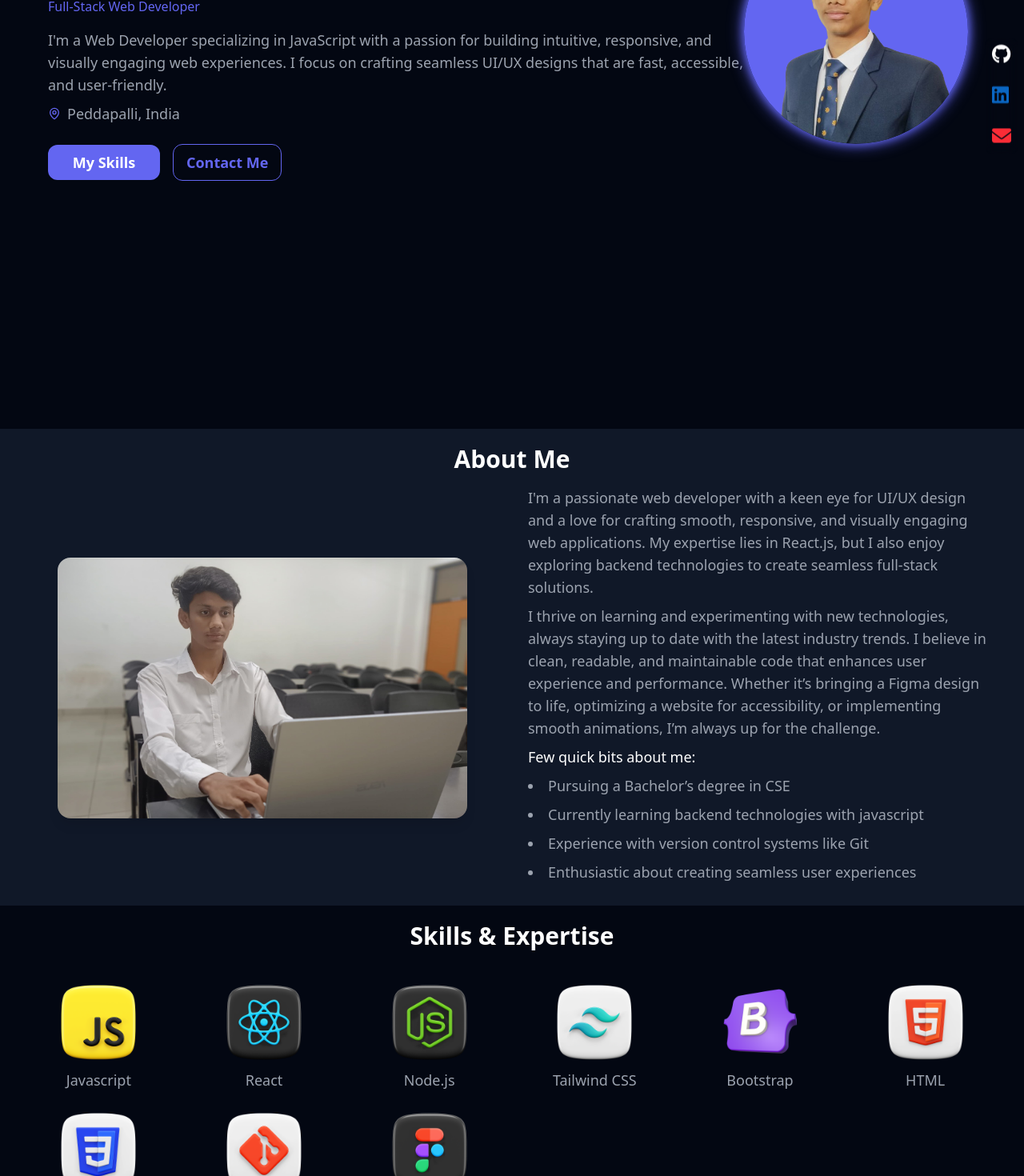
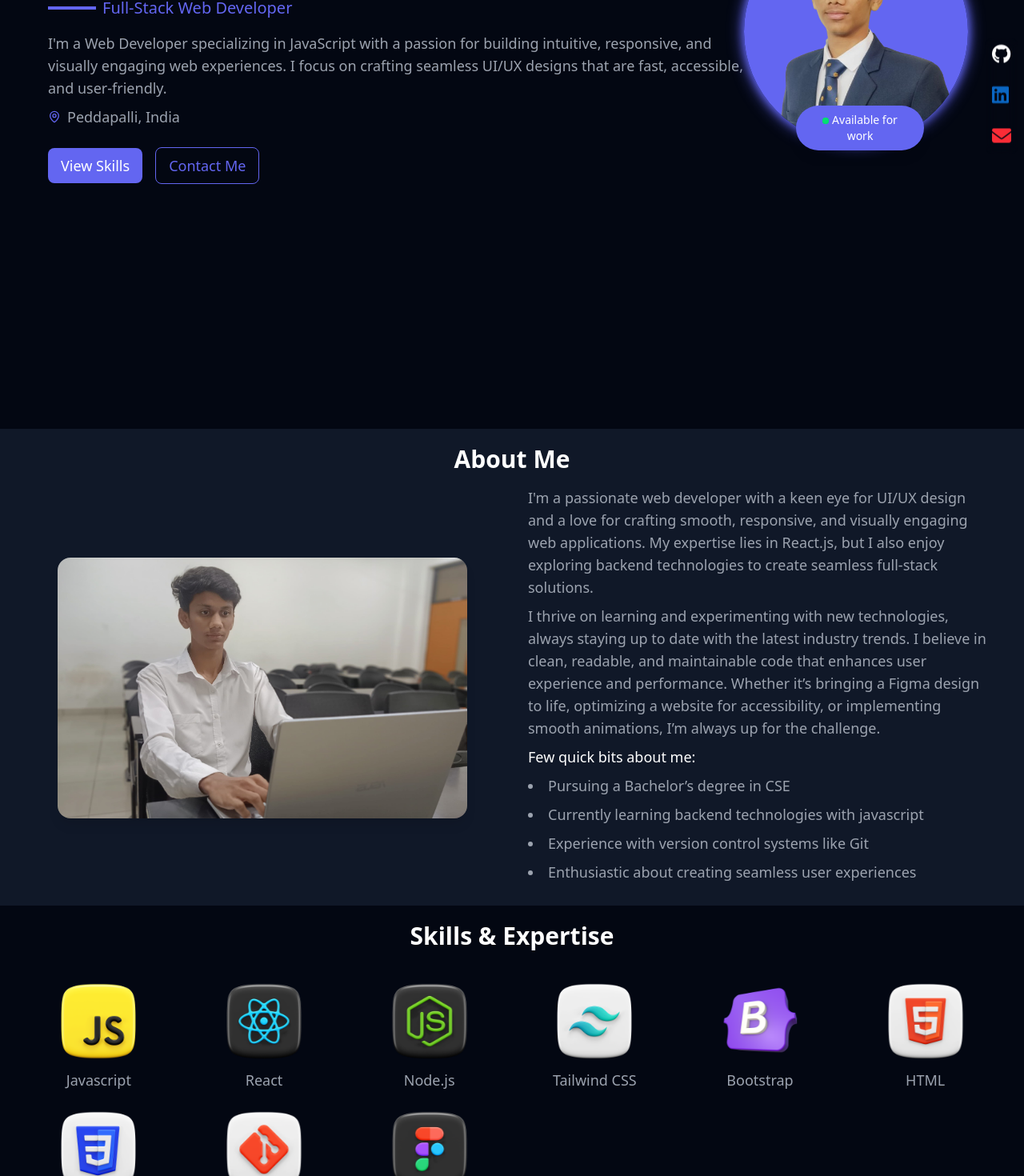
Before and after one commit to olapuajay/portfolio, a React (Vite) app: page / in a window 1280 px wide. Shown: the part 280-1750 px from the top of the page at 80% size. Built offline with nearby package versions, Linux system fonts and the light colour scheme.

Commit message:
Enhance Contact, Home, and Skills components with improved styling and animations

```diff
--- a/src/components/Contact.jsx
+++ b/src/components/Contact.jsx
@@ -25,18 +25,18 @@ function Contact({email, socialLinks}) {
           <p className='text-[var(--secondary-text-color)] text-center text-sm md:text-lg mt-2' data-aos="fade-up">
             You can also find me on these platforms
           </p>
-          <div className='flex justify-center items-center gap-4 mt-4 md:mt-6'>
+          <div className='flex justify-center items-center gap-4 mt-2 md:mt-4'>
             <a href={socialLinks.find(link => link.name === 'github').url} target='_blank' rel='noreferrer noopener'>
-              <i className='fab fa-github text-3xl lg:text-[var(--secondary-text-color)] text-[var(--text-color)] hover:text-[var(--hover-color)] hover:scale-110 duration-300 cursor-pointer'></i>
+              <i className='fab fa-github md:text-3xl text-2xl lg:text-[var(--secondary-text-color)] text-[var(--text-color)] hover:text-[var(--hover-color)] hover:scale-110 duration-300 cursor-pointer'></i>
             </a>
             <a href={socialLinks.find(link => link.name === 'linkedin').url} target='_blank' rel='noreferrer noopener'>
-              <i className='fab fa-linkedin text-3xl lg:text-[var(--secondary-text-color)] text-[#0A66C2] hover:text-[#0A66C2] hover:scale-110 duration-300 cursor-pointer'></i>
+              <i className='fab fa-linkedin md:text-3xl text-2xl lg:text-[var(--secondary-text-color)] text-[#0A66C2] hover:text-[#0A66C2] hover:scale-110 duration-300 cursor-pointer'></i>
             </a>
             <a href={socialLinks.find(link => link.name === 'leetcode').url} target='_blank' rel='noreferrer noopener'>
-              <i className='fas fa-code text-3xl lg:text-[var(--secondary-text-color)] text-[#F89F1B] hover:text-[#F89F1B] hover:scale-110 duration-300 cursor-pointer'></i>
+              <i className='fas fa-code md:text-3xl text-2xl lg:text-[var(--secondary-text-color)] text-[#F89F1B] hover:text-[#F89F1B] hover:scale-110 duration-300 cursor-pointer'></i>
             </a>
             <a href={socialLinks.find(link => link.name === 'figma').url} target='_blank' rel='noreferrer noopener'>
-              <i className='fab fa-figma text-3xl lg:text-[var(--secondary-text-color)] text-red-800 hover:text-red-600 hover:scale-110 duration-300 cursor-pointer'></i>
+              <i className='fab fa-figma md:text-3xl text-2xl lg:text-[var(--secondary-text-color)] text-red-800 hover:text-red-600 hover:scale-110 duration-300 cursor-pointer'></i>
             </a>
           </div>
         </div>
--- a/src/components/Home.jsx
+++ b/src/components/Home.jsx
@@ -3,19 +3,23 @@ import React, { useState } from 'react'
 import { motion } from 'framer-motion'
 import Profile_sm from '../assets/portfolio-profile.png'
 import Profile from '../assets/pf_profile.png'
-import { MapPin } from 'lucide-react'
+import { MapPin, MoveRight } from 'lucide-react'
 
 function Home({ name, designation, description, location }) {
   const [isProfileLoaded, setIsProfileLoaded] = useState(false)
+
   return (
     <section id='home' className='relative flex flex-col-reverse md:flex-row w-full justify-center md:items-start items-center px-8 pb-10 md:p-15 md:h-[calc(100vh-4rem)] mt-20' data-aos='fade-in'>
       <div className='md:w-3/4 lg:pt-20 md:pt-10' data-aos='fade-right'>
         <h1 className='text-3xl md:text-4xl lg:text-5xl font-bold text-[var(--text-color)]'>
           {name}
         </h1>
-        <p className='mt-2 text-start text-[#6366F1]'>
-          {designation}
-        </p>
+        <div className='flex items-center gap-2 mt-2'>
+          <div className='bg-[#6366F1] md:h-1 md:w-15 h-0.5 w-10'></div>
+          <p className='text-start text-[#6366F1] md:text-xl text-lg'>
+            {designation}
+          </p>
+        </div>
         <p className='text-[var(--secondary-text-color)] text-sm md:text-lg mt-2 md:mt-4'>
           {description}
         </p>
@@ -24,15 +28,15 @@ function Home({ name, designation, description, location }) {
           {location}
         </p>
         <div className='flex justify-items-start space-x-4 items-center mt-4 md:mt-6' data-aos='fade-up'>
-          <button className='bg-[#6366F1] py-2 px-4 rounded-xl text-white text-center font-semibold hover:bg-[#637bf1] duration-300 min-w-35 md:text-lg text-sm cursor-pointer'>
-            <a href="#skills">My Skills</a>
+          <button className='bg-[#6366F1] py-2 px-4 rounded-lg text-white text-center font-normal hover:bg-[#637bf1] duration-300 md:text-lg text-sm cursor-pointer'>
+            <a href="#skills">View Skills</a>
           </button>
-          <button className='py-2 px-4 rounded-xl text-[#6366F1] border-1 text-center font-semibold hover:bg-[#637bf1] hover:text-white hover:border-0 duration-300 min-w-30 md:text-lg text-sm cursor-pointer'>
+          <button className='py-2 px-4 rounded-lg text-[#6366F1] border-1 text-center font-normal hover:bg-[#637bf1] hover:text-white hover:border-0 duration-300 min-w-30 md:text-lg text-sm cursor-pointer'>
             <a href="#contact">Contact Me</a>
           </button>
         </div>
       </div>
-      <div className='md:w-1/4 md:pt-10 pt-0 group' data-aos='zoom-in'>
+      <div className='relative md:w-1/4 md:pt-10 pt-0 group' data-aos='zoom-in'>
         {!isProfileLoaded && (
           <div className='w-40 h-40 md:w-56 md:h-56 bg-gray-700 animate-pulse rounded-full'></div>
         )}
@@ -59,6 +63,18 @@ function Home({ name, designation, description, location }) {
             ease: 'easeInOut',
           }}
         />
+        <motion.div
+          className='absolute -bottom-2 left-1/2 transform -translate-x-1/2 bg-[#6366F1] text-white px-4 py-2 rounded-full text-sm font-medium shadow-lg md:block hidden w-40 text-center'
+          initial={{ y: 20, opacity: 0 }}
+          animate={{ y: 0, opacity: 1 }}
+          transition={{ delay: 0.4, duration: 0.5 }}
+        >
+          <span className='relative inline-flex items-center'>
+            <p className='bg-green-500 rounded-full h-2 w-2 inline-block mr-1 absolute'></p>
+            <p className='bg-green-400 rounded-full h-2 w-2 inline-block mr-1 animate-ping'></p>
+          </span>
+          Available for work
+        </motion.div>
 
         <motion.img
           src={Profile_sm}
--- a/src/components/Skills.jsx
+++ b/src/components/Skills.jsx
@@ -1,4 +1,5 @@
 import React, {useState} from 'react'
+import {  motion} from 'framer-motion'
 import javascript from '../assets/skills/javascript.png'
 import react from '../assets/skills/react.png'
 import nodejs from '../assets/skills/nodejs.png'
@@ -32,11 +33,37 @@ function Skills() {
             {!isLoaded && (
               <div className='w-14 h-14 md:w-25 md:h-25 bg-gray-700 animate-pulse rounded-lg'></div>
             )}
-            <img src={skill.image} alt={`Image of ${skill.name}`} className={`${isLoaded ? 'block' : 'hidden'} w-14 h-14 md:w-25 md:h-25 object-contain hover:scale-110 duration-300 cursor-pointer`} onLoad={() => setIsLoaded(true)} onContextMenu={(e) => e.preventDefault()} draggable="false" />
+            <motion.img
+              src={skill.image}
+              alt={`Image of ${skill.name}`}
+              className={`${isLoaded ? 'block' : 'hidden'} w-14 h-14 md:w-25 md:h-25 object-contain hover:scale-110 duration-300 cursor-pointer`}
+              onLoad={() => setIsLoaded(true)}
+              onContextMenu={(e) => e.preventDefault()}
+              draggable="false"
+              animate={{
+                y: [0, -10, 0],
+              }}
+              transition={{
+                duration: 3,
+                repeat: Infinity,
+                ease: 'easeInOut',
+              }}
+            />
             {!isLoaded && (
               <div className='w-36 h-6 bg-gray-700 animate-pulse rounded-lg'></div>
             )}
-            <p className={`${isLoaded ? 'block' : 'hidden'} text-[var(--secondary-text-color)] text-sm md:text-lg mt-2`} onLoad={() => setIsLoaded(true)}>{skill.name}</p>
+            <motion.div
+              animate={{
+                y: [0, -10, 0],
+              }}
+              transition={{
+                duration: 3,
+                repeat: Infinity,
+                ease: 'easeInOut',
+              }}
+            >
+              <p className={`${isLoaded ? 'block' : 'hidden'} text-[var(--secondary-text-color)] text-sm md:text-lg mt-2`} onLoad={() => setIsLoaded(true)}>{skill.name}</p>
+            </motion.div>
           </div>
         ))}
       </div>
```
